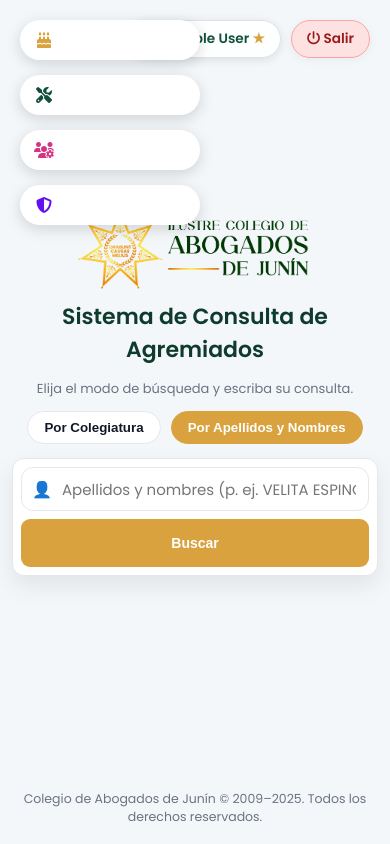
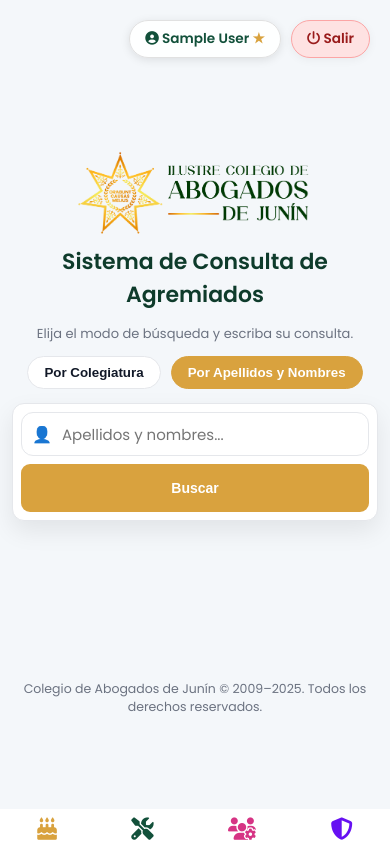
Before and after one commit to apoyosistemas-code/agremiados-busqueda, a PHP site: page / in a window 390 px wide. Run offline with PHP 8.4, Linux system fonts and the light colour scheme; the visitor is signed in with stand-in values (Sample User, id 1).

Commit message:
Estado actual PruebasPcCaj con login, roles y seguridad

```diff
--- a/config.php
+++ b/config.php
@@ -7,5 +7,5 @@
 define('DB_HOST', '127.0.0.1');
 define('DB_PORT', 3306);
 define('DB_USER', 'root');
-define('DB_PASS', 'root1234');
+define('DB_PASS', 'CAJ25@as');
 define('DB_NAME', 'agremiados_db');
--- a/index.php
+++ b/index.php
@@ -10,14 +10,12 @@
   <meta name="viewport" content="width=device-width, initial-scale=1.0">
   <title>Sistema de Consulta de Agremiados</title>
   <link rel="icon" type="image/png" href="assets/EstrellaCaj.png">
-  <link rel="stylesheet" href="style.css?v=3">
+  <link rel="stylesheet" href="style.css?v=6">
   <link href="https://fonts.googleapis.com/css2?family=Poppins:wght@400;600&display=swap" rel="stylesheet">
   <link rel="stylesheet" href="https://cdnjs.cloudflare.com/ajax/libs/font-awesome/6.4.0/css/all.min.css">
 
   <style>
-      /* --- ESTILOS AGREGADOS PARA LA BARRA SUPERIOR Y BOTONES --- */
-
-      /* Barra de Usuario */
+      /* --- ESTILOS GENERALES Y ESCRITORIO --- */
       .user-bar {
           position: absolute; top: 20px; right: 20px; z-index: 1000;
           display: flex; gap: 10px; align-items: center;
@@ -35,7 +33,7 @@
       }
       .btn-logout:hover { background: #991b1b; color: white; }
 
-      /* Contenedor de Botones Flotantes */
+      /* Botones Flotantes (Versión PC) */
       .fab-container {
         position: fixed; right: 22px; bottom: 22px; z-index: 9999;
         display: flex; flex-direction: column; gap: 15px; align-items: flex-end;
@@ -51,11 +49,57 @@
       .fab-btn:hover { transform: translateY(-3px); box-shadow: 0 8px 25px rgba(0,0,0,0.2); }
       .fab-btn i { font-size: 20px; width: 24px; display: flex; justify-content: center; }
 
-      /* Colores Específicos */
       .btn-bday { color: #d9a23e; } .btn-bday:hover { color: #b7862f; border-color: #d9a23e; }
       .btn-editor { color: #12503a; } .btn-editor:hover { color: #0a2a1f; border-color: #12503a; }
       .btn-users { color: #d63384; } .btn-users:hover { color: #a61e61; border-color: #d63384; }
       .btn-audit { color: #6610f2; } .btn-audit:hover { color: #520dc2; border-color: #6610f2; }
+
+      /* --- VERSIÓN CELULAR (CORRECCIÓN ANTI-PANTALLA BLANCA) --- */
+      @media (max-width: 768px) {
+          /* Barra fija abajo */
+          .fab-container {
+              flex-direction: row !important;
+              right: 0 !important;
+              left: 0 !important;
+              bottom: 0 !important;
+
+              /* ESTAS LÍNEAS EVITAN LA PANTALLA BLANCA: */
+              top: auto !important;          /* No te pegues arriba */
+              height: auto !important;       /* No crezcas al infinito */
+              max-height: 80px !important;   /* Límite estricto de altura */
+
+              width: 100% !important;
+              background: #ffffff !important;
+              padding: 5px 0 !important;
+              padding-bottom: env(safe-area-inset-bottom, 5px) !important;
+              justify-content: space-around !important;
+              border-top: 1px solid #e1e1e1;
+              box-shadow: 0 -4px 20px rgba(0,0,0,0.1);
+              gap: 0 !important;
+          }
+          /* Botones centrados */
+          .fab-btn {
+              min-width: auto !important; width: auto !important;
+              flex-grow: 1 !important; flex-direction: column !important;
+              justify-content: center !important; align-items: center !important;
+              text-align: center !important;
+              padding: 4px 0 !important;
+              border-radius: 0 !important; box-shadow: none !important;
+              font-size: 0.65rem !important; line-height: 1.2 !important;
+              gap: 5px !important;
+              background: transparent !important; border: none !important;
+              margin: 0 !important; height: auto !important;
+          }
+          /* Iconos visibles */
+          .fab-btn i {
+              font-size: 1.4rem !important; margin-bottom: 0 !important;
+              display: block !important; width: auto !important;
+          }
+          .fab-btn:active { background-color: #f2f2f2 !important; opacity: 0.7; }
+
+          /* Espacio para que se vea el footer detrás de la barra */
+          body { padding-bottom: 110px !important; }
+      }
   </style>
 </head>
 <body class="home">
@@ -90,7 +134,7 @@
         <input type="hidden" name="mode" value="code">
         <div class="hero-input">
           <span class="hero-input-prefix">N°</span>
-          <input type="text" name="q" placeholder="N° de colegiatura (1–4 dígitos)" required inputmode="numeric" pattern="[0-9]{1,4}">
+          <input type="text" name="q" placeholder="N° de colegiatura" required inputmode="numeric" pattern="[0-9]{1,4}">
         </div>
         <button type="submit" class="btn btn-primary">Buscar</button>
       </form>
@@ -99,7 +143,7 @@
         <input type="hidden" name="mode" value="name">
         <div class="hero-input ac-wrap">
           <span class="hero-input-prefix">👤</span>
-          <input id="nameInput" type="text" name="name" placeholder="Apellidos y nombres (p. ej. VELITA ESPINOZA)" spellcheck="false" autocomplete="off">
+          <input id="nameInput" type="text" name="name" placeholder="Apellidos y nombres..." spellcheck="false" autocomplete="off">
           <div id="acList" class="ac-list" style="display:none;"></div>
         </div>
         <button type="submit" class="btn btn-primary">Buscar</button>
@@ -113,37 +157,31 @@
   </footer>
 
 <div class="fab-container">
-
-    <a href="cumpleanos.php" class="fab-btn btn-bday" title="Cumpleaños">
+    <a href="cumpleanos.php" class="fab-btn btn-bday">
         <i class="fa-solid fa-cake-candles"></i>
         <span>Cumpleaños</span>
     </a>
-
-    <a href="editor.php" class="fab-btn btn-editor" title="Editor">
+    <a href="editor.php" class="fab-btn btn-editor">
         <i class="fa-solid fa-screwdriver-wrench"></i>
         <span>Editor</span>
     </a>
-
     <?php if(isset($_SESSION['user_role']) && $_SESSION['user_role'] === 'MASTER'): ?>
-        <a href="usuarios.php" class="fab-btn btn-users" title="Usuarios">
+        <a href="usuarios.php" class="fab-btn btn-users">
             <i class="fa-solid fa-users-gear"></i>
             <span>Usuarios</span>
         </a>
-        <a href="auditoria.php" class="fab-btn btn-audit" title="Auditoría">
+        <a href="auditoria.php" class="fab-btn btn-audit">
             <i class="fa-solid fa-shield-halved"></i>
             <span>Auditoría</span>
         </a>
     <?php endif; ?>
-
 </div>
 
 <script>
 document.addEventListener('DOMContentLoaded', () => {
-  // Animación
   const hero = document.querySelector('.hero');
-  if (hero) hero.classList.add('in');
+  if (hero) hero.classList.add('in'); // Activa la animación
 
-  // Toggle
   const btns = document.querySelectorAll('.toggle-btn');
   const formCode = document.getElementById('form-code');
   const formName = document.getElementById('form-name');
@@ -164,104 +202,49 @@
   }
   btns[0].addEventListener('click', () => setMode('code'));
   btns[1].addEventListener('click', () => setMode('name'));
-  setMode('name'); // arranca en nombres
+  setMode('name');
 
-  // ===== Autocomplete =====
+  // Autocomplete Básico
   const nameInput = document.getElementById('nameInput');
   const acList = document.getElementById('acList');
   let acAbort = null;
 
-  function escHtml(s){
-    s = (s === undefined || s === null) ? '' : String(s);
-    return s.replace(/[&<>"']/g, m => ({'&':'&amp;','<':'&lt;','>':'&gt;','"':'&quot;',"'":'&#39;'}[m]));
-  }
-  function highlight(text, query){
-    const parts = query.trim().split(/\s+/).filter(Boolean);
-    let html = escHtml(text);
-    parts.forEach(p=>{
-      const re = new RegExp('('+p.replace(/[.*+?^${}()|[\]\\]/g,'\\$&')+')','ig');
-      html = html.replace(re, '<span class="ac-mark">$1</span>');
-    });
-    return html;
-  }
-  function normalizeItem(it){
-    if (typeof it === 'string') return { nombre: it, colegiatura: '', dni: '' };
-    const nombre = it.nombre ?? it.NOMBRE ?? it.NOMBRE_DEL_AGREMIADO ?? '';
-    const coleg  = it.colegiatura ?? it.COLEGIATURA ?? it.code ?? '';
-    const dni    = it.dni ?? it.DNI ?? '';
-    return { nombre, colegiatura: coleg, dni };
-  }
-  function showMsg(msg){
-    acList.innerHTML = `<div class="ac-item"><div class="ac-sub">${escHtml(msg)}</div></div>`;
-    acList.style.display = 'block';
-  }
-  function clearList(){ acList.innerHTML=''; acList.style.display='none'; }
-
   function renderList(items, q){
-    if (!Array.isArray(items)) items = [];
-    const rows = items.map(normalizeItem).filter(r => r.nombre);
-    if (!rows.length) { showMsg('Sin resultados'); return; }
-
-    acList.innerHTML = rows.map(it =>
-      `<button type="button" class="ac-item" data-name="${escHtml(it.nombre)}">
-         <div class="ac-title">${highlight(it.nombre, q)}</div>
-         <div class="ac-sub">#${escHtml(it.colegiatura || '—')} · DNI ${escHtml(it.dni || '—')}</div>
+    if (!Array.isArray(items) || items.length === 0) {
+        acList.innerHTML = '<div class="ac-item"><div class="ac-sub">Sin resultados</div></div>';
+        acList.style.display = 'block';
+        return;
+    }
+    acList.innerHTML = items.map(it =>
+      `<button type="button" class="ac-item" onclick="selectItem('${it.nombre}')">
+         <div class="ac-title">${it.nombre}</div>
+         <div class="ac-sub">#${it.colegiatura || '—'} · DNI ${it.dni || '—'}</div>
        </button>`
     ).join('');
     acList.style.display = 'block';
-
-    acList.querySelectorAll('.ac-item').forEach(btn=>{
-      btn.addEventListener('click', ()=>{
-        nameInput.value = btn.dataset.name;
-        clearList();
-        document.getElementById('form-name').submit();
-      });
-    });
   }
 
-  function fetchAC(q){
-    if (acAbort) acAbort.abort();
-    acAbort = new AbortController();
-    showMsg('Buscando…');
-
-    // Nota: Asegúrate de que api_sugerencias.php esté en la misma carpeta
-    fetch('api_sugerencias.php?q=' + encodeURIComponent(q), {
-      signal: acAbort.signal,
-      cache: 'no-store'
-    })
-      .then(async r => {
-        const txt = await r.text();
-        let data = [];
-        try { data = JSON.parse(txt); }
-        catch { console.warn('Autocomplete: respuesta no JSON, usando []', {txt}); data = []; }
-        return data;
-      })
-      .then(data => renderList(data, q))
-      .catch(err => {
-        console.warn('Autocomplete error:', err);
-        showMsg('Sin resultados');
-      });
-  }
+  window.selectItem = function(name) {
+      nameInput.value = name;
+      acList.style.display='none';
+      document.getElementById('form-name').submit();
+  };
 
   if (nameInput){
     nameInput.addEventListener('input', ()=>{
       const v = nameInput.value.trim();
-      if (v.length < 2){ clearList(); return; }
-      fetchAC(v);
+      if (v.length < 2){ acList.style.display='none'; return; }
+
+      if (acAbort) acAbort.abort();
+      acAbort = new AbortController();
+
+      fetch('api_sugerencias.php?q=' + encodeURIComponent(v), { signal: acAbort.signal })
+      .then(r => r.json())
+      .then(data => renderList(data, v))
+      .catch(e => {});
     });
-    nameInput.addEventListener('blur', ()=>setTimeout(clearList, 120));
-    nameInput.addEventListener('keydown', e => {
-      if (e.key === 'Escape') { clearList(); return; }
-      if (e.key === 'Enter' && acList.style.display === 'block') {
-        const first = acList.querySelector('.ac-item');
-        if (first && first.dataset.name) {
-          e.preventDefault();
-          nameInput.value = first.dataset.name;
-          clearList();
-          document.getElementById('form-name').submit();
-        }
-      }
-    });
+    // Retraso para que el click en el botón funcione antes de cerrar
+    nameInput.addEventListener('blur', ()=>setTimeout(() => acList.style.display='none', 200));
   }
 });
 </script>
```
